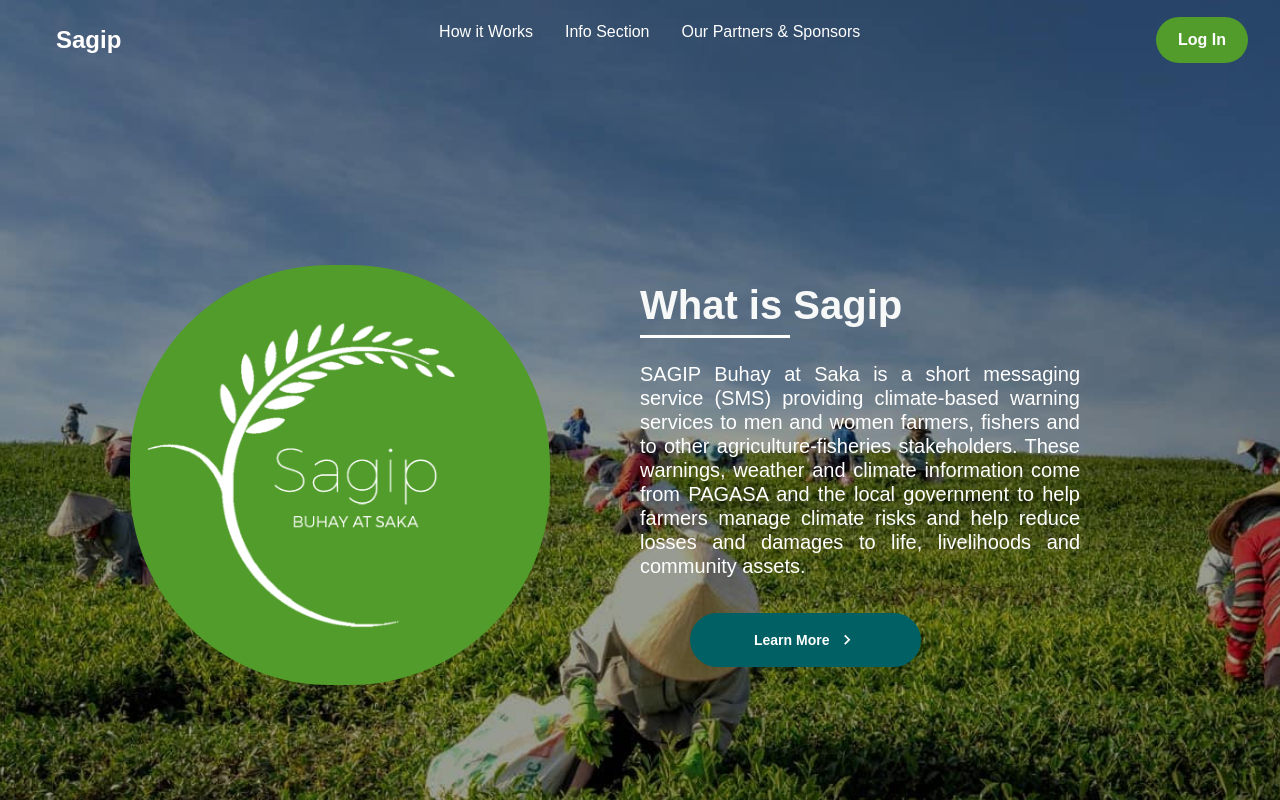
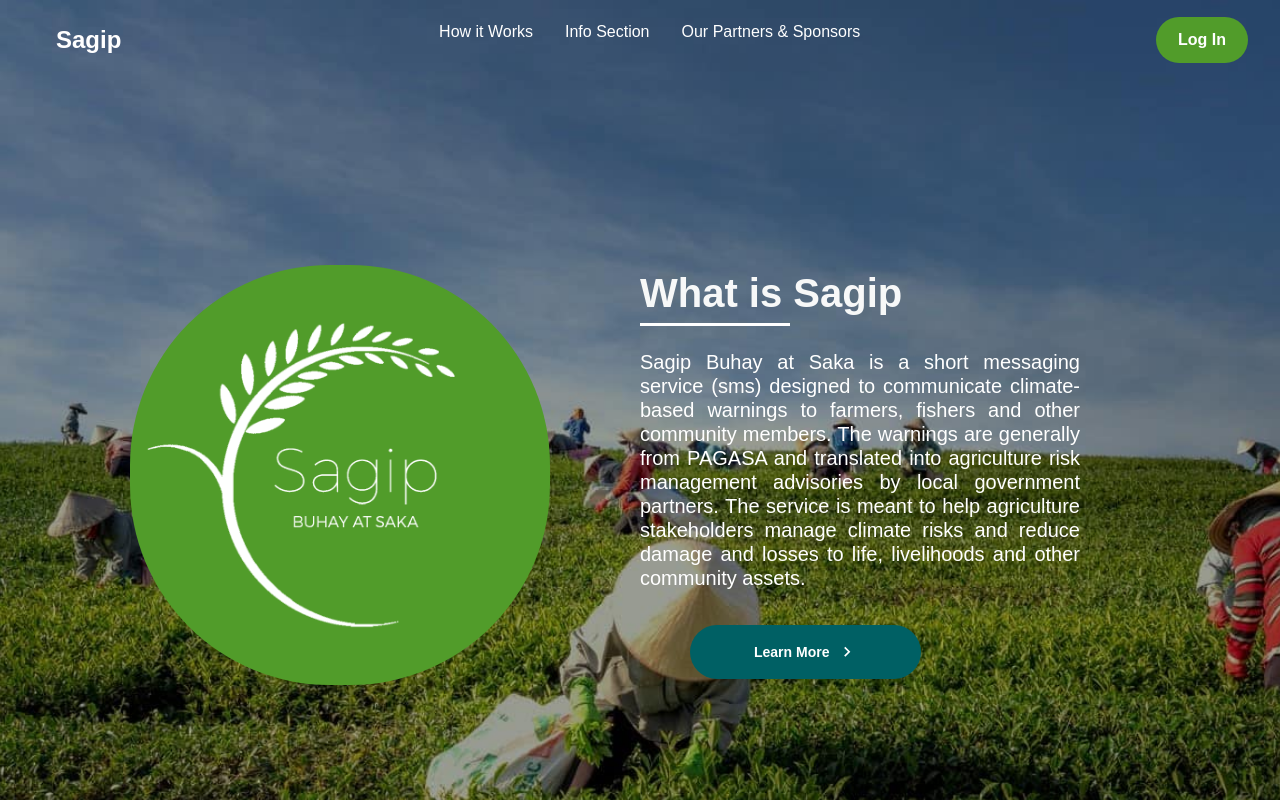
Before and after one commit to ronniechy26/sagip_buhay_saka_frontend, a React (Create React App) app: page /#/ in a window 1280 px wide. Shown: the top 800 px of the page. Built offline with nearby package versions, Linux system fonts and the light colour scheme; a web font is replaced by a local one.

Commit message:
change landing description

```diff
--- a/src/containers/hero/HeroLandingContainer.tsx
+++ b/src/containers/hero/HeroLandingContainer.tsx
@@ -25,10 +25,11 @@
                 </HeroLanding.Heading>
                 <HeroLanding.Divider/>
                 <HeroLanding.Subtitle>
-                    SAGIP Buhay at Saka is a short messaging service (SMS) providing climate-based
-                    warning services to men and women farmers, fishers and to other agriculture-fisheries stakeholders. These warnings,
-                    weather and climate information come from PAGASA and the local government to help farmers manage climate
-                    risks and help reduce losses and damages to life, livelihoods and community assets.
+                    Sagip Buhay at Saka is a short messaging service (sms) designed to communicate
+                    climate-based warnings to farmers, fishers and other community members.
+                    The warnings are generally from PAGASA and translated into agriculture risk management advisories
+                    by local government partners. The service is meant to help agriculture stakeholders manage
+                    climate risks and reduce damage and losses to life, livelihoods and other community assets.
                 </HeroLanding.Subtitle>
                 <HeroLanding.BtnWrap>
                         <HeroLanding.LinkButton
```
